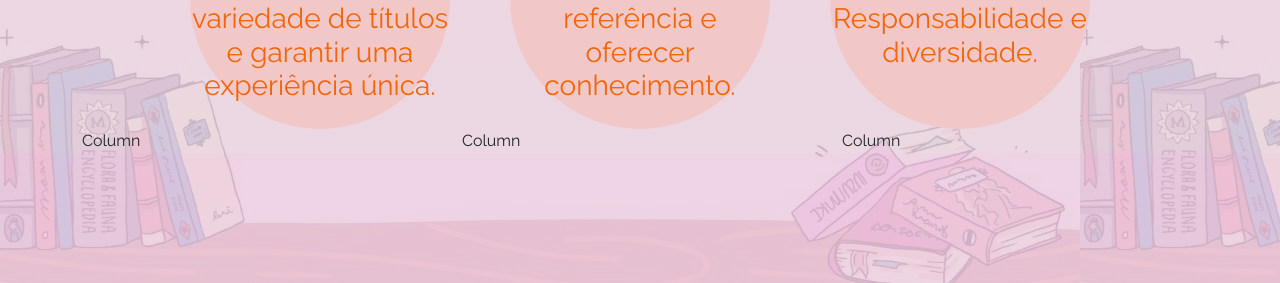
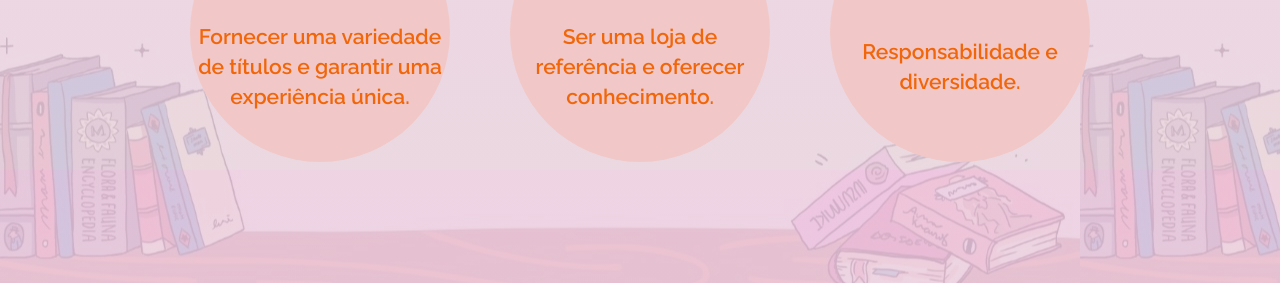
Before and after one commit to isa56/traineeCode-AdoraLer, a PHP site: page /views/site/quem-somos.html in a window 1280 px wide. Shown: the part 517-800 px from the top of the page. Run offline with PHP 8.4, Linux system fonts and the light colour scheme.

Commit message:
teste respons

```diff
--- a/public/css/styles.css
+++ b/public/css/styles.css
@@ -1,5 +1,7 @@
 
 body{
+
+
     font-family: 'Raleway', sans-serif;
     /*background-image: url("../img/fundo.jpg"); */
 
@@ -33,15 +35,18 @@ body{
 
 }
 .content h3{
-
+        /* max-width: 50%;
+        min-width: 50%;*/
     margin-left: 40px;
-    margin-right: 150px;
+    margin-right: 10px;
     font-size: 20px;
     line-height: 30px;
 
 }
 
 .content img{
+       /* max-width: 50%;
+        min-width: 50%;*/
     margin-right: 50px;
     margin-top:-20px;
     width: 340px;
--- a/views/site/quem-somos.html
+++ b/views/site/quem-somos.html
@@ -9,13 +9,13 @@
         <link href="https://fonts.googleapis.com/css2?family=Marck+Script&family=Raleway&display=swap" rel="stylesheet">
         <link href="https://fonts.googleapis.com/css2?family=Raleway:wght@100;400;600&display=swap" rel="stylesheet">
         <meta chanset="utf.8">
-        <link href="https://cdn.jsdelivr.net/npm/bootstrap@5.1.3/dist/css/bootstrap.min.css" rel="stylesheet" integrity="sha384-1BmE4kWBq78iYhFldvKuhfTAU6auU8tT94WrHftjDbrCEXSU1oBoqyl2QvZ6jIW3" crossorigin="anonymous">
+
         <title>AdoraLer | Quem somos</title>
         <link rel="stylesheet" href= "../../public/css/styles.css">
     </head>
 
     <body>
-        <div class="container">
+
 
 
         <div class="titulo-site">
@@ -56,25 +56,11 @@
             </div>
             <!--  <img class="bolas" src="/public/img/bolinhaa-s fundo.png">-->
         </div>
-    </div>
 
-        <div class="container">
-            <div class="row">
-              <div class="col">
-                Column
-              </div>
-              <div class="col">
-                Column
-              </div>
-              <div class="col">
-                Column
-              </div>
-            </div>
-          </div>
 
-            <script src="https://code.jquery.com/jquery-3.3.1.slim.min.js" integrity="sha384-q8i/X+965DzO0rT7abK41JStQIAqVgRVzpbzo5smXKp4YfRvH+8abtTE1Pi6jizo" crossorigin="anonymous"></script>
-            <script src="https://cdnjs.cloudflare.com/ajax/libs/popper.js/1.14.3/umd/popper.min.js" integrity="sha384-ZMP7rVo3mIykV+2+9J3UJ46jBk0WLaUAdn689aCwoqbBJiSnjAK/l8WvCWPIPm49" crossorigin="anonymous"></script>
-            <script src="https://stackpath.bootstrapcdn.com/bootstrap/4.1.3/js/bootstrap.min.js" integrity="sha384-ChfqqxuZUCnJSK3+MXmPNIyE6ZbWh2IMqE241rYiqJxyMiZ6OW/JmZQ5stwEULTy" crossorigin="anonymous"></script>
+
+
+
 
     </body>
 
```
